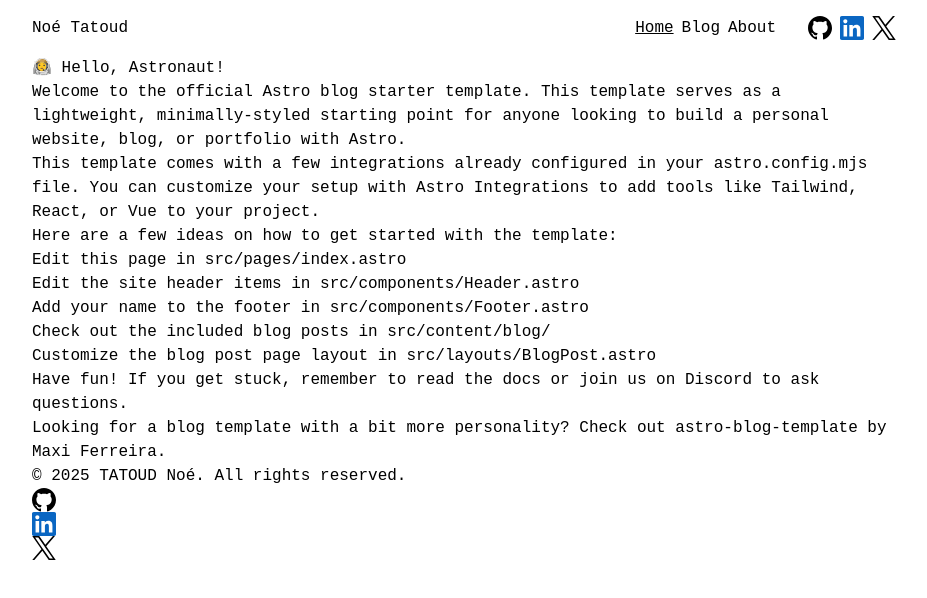
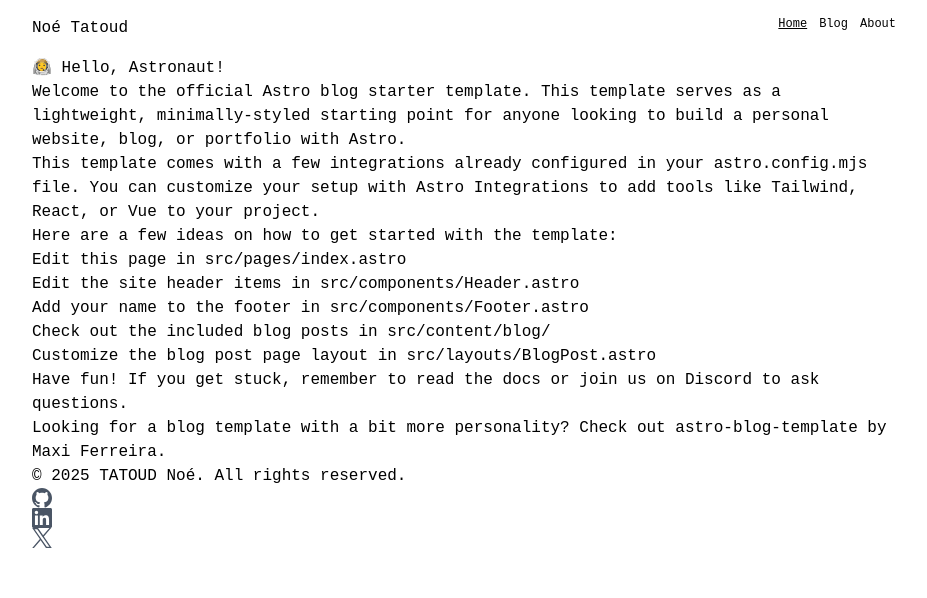
Before and after one commit to ntatoud/blog, an Astro site: page / in a window 1280 px wide. Shown: the whole page, without its empty margins (176-1103 px from the left). Built offline with nearby package versions, Linux system fonts and the light colour scheme; Astro itself is replaced by a stand-in of ours; a web font is replaced by a local one.

Commit message:
fix: remove socials from header

```diff
--- a/src/components/brand/social-links.astro
+++ b/src/components/brand/social-links.astro
@@ -7,7 +7,10 @@
     return (
       <a href={social.link} target="_blank" rel="noreferrer">
         <span class="sr-only">Follow me on {social.label}</span>
-        <social.Icon className="size-6" aria-hidden="true" />
+        <social.Icon
+          className="size-5 fill-gray-600 hover:fill-gray-800"
+          aria-hidden="true"
+        />
       </a>
     );
   })
--- a/src/components/icons/brands/github.tsx
+++ b/src/components/icons/brands/github.tsx
@@ -5,7 +5,7 @@
     width="1em"
     height="1em"
     viewBox="0 0 1024 1024"
-    fill="none"
+    fill="currentColor"
     xmlns="http://www.w3.org/2000/svg"
     {...props}
   >
@@ -14,7 +14,6 @@
       clipRule="evenodd"
       d="M8 0C3.58 0 0 3.58 0 8C0 11.54 2.29 14.53 5.47 15.59C5.87 15.66 6.02 15.42 6.02 15.21C6.02 15.02 6.01 14.39 6.01 13.72C4 14.09 3.48 13.23 3.32 12.78C3.23 12.55 2.84 11.84 2.5 11.65C2.22 11.5 1.82 11.13 2.49 11.12C3.12 11.11 3.57 11.7 3.72 11.94C4.44 13.15 5.59 12.81 6.05 12.6C6.12 12.08 6.33 11.73 6.56 11.53C4.78 11.33 2.92 10.64 2.92 7.58C2.92 6.71 3.23 5.99 3.74 5.43C3.66 5.23 3.38 4.41 3.82 3.31C3.82 3.31 4.49 3.1 6.02 4.13C6.66 3.95 7.34 3.86 8.02 3.86C8.7 3.86 9.38 3.95 10.02 4.13C11.55 3.09 12.22 3.31 12.22 3.31C12.66 4.41 12.38 5.23 12.3 5.43C12.81 5.99 13.12 6.7 13.12 7.58C13.12 10.65 11.25 11.33 9.47 11.53C9.76 11.78 10.01 12.26 10.01 13.01C10.01 14.08 10 14.94 10 15.21C10 15.42 10.15 15.67 10.55 15.59C13.71 14.53 16 11.53 16 8C16 3.58 12.42 0 8 0Z"
       transform="scale(64)"
-      fill="currentColor"
     />
   </svg>
 );
--- a/src/components/icons/brands/linkedin.tsx
+++ b/src/components/icons/brands/linkedin.tsx
@@ -5,14 +5,12 @@
     width="1em"
     height="1em"
     xmlns="http://www.w3.org/2000/svg"
+    fill="currentColor"
     preserveAspectRatio="xMidYMid"
     viewBox="0 0 256 256"
     {...props}
   >
-    <path
-      d="M218.123 218.127h-37.931v-59.403c0-14.165-.253-32.4-19.728-32.4-19.756 0-22.779 15.434-22.779 31.369v60.43h-37.93V95.967h36.413v16.694h.51a39.907 39.907 0 0 1 35.928-19.733c38.445 0 45.533 25.288 45.533 58.186l-.016 67.013ZM56.955 79.27c-12.157.002-22.014-9.852-22.016-22.009-.002-12.157 9.851-22.014 22.008-22.016 12.157-.003 22.014 9.851 22.016 22.008A22.013 22.013 0 0 1 56.955 79.27m18.966 138.858H37.95V95.967h37.97v122.16ZM237.033.018H18.89C8.58-.098.125 8.161-.001 18.471v219.053c.122 10.315 8.576 18.582 18.89 18.474h218.144c10.336.128 18.823-8.139 18.966-18.474V18.454c-.147-10.33-8.635-18.588-18.966-18.453"
-      fill="#0A66C2"
-    />
+    <path d="M218.123 218.127h-37.931v-59.403c0-14.165-.253-32.4-19.728-32.4-19.756 0-22.779 15.434-22.779 31.369v60.43h-37.93V95.967h36.413v16.694h.51a39.907 39.907 0 0 1 35.928-19.733c38.445 0 45.533 25.288 45.533 58.186l-.016 67.013ZM56.955 79.27c-12.157.002-22.014-9.852-22.016-22.009-.002-12.157 9.851-22.014 22.008-22.016 12.157-.003 22.014 9.851 22.016 22.008A22.013 22.013 0 0 1 56.955 79.27m18.966 138.858H37.95V95.967h37.97v122.16ZM237.033.018H18.89C8.58-.098.125 8.161-.001 18.471v219.053c.122 10.315 8.576 18.582 18.89 18.474h218.144c10.336.128 18.823-8.139 18.966-18.474V18.454c-.147-10.33-8.635-18.588-18.966-18.453" />
   </svg>
 );
 export default LinkedIn;
--- a/src/components/icons/brands/twitter.tsx
+++ b/src/components/icons/brands/twitter.tsx
@@ -5,14 +5,11 @@
     xmlns="http://www.w3.org/2000/svg"
     width="1em"
     height="1em"
-    fill="none"
+    fill="currentColor"
     viewBox="0 0 1200 1227"
     {...props}
   >
-    <path
-      fill="currentColor"
-      d="M714.163 519.284 1160.89 0h-105.86L667.137 450.887 357.328 0H0l468.492 681.821L0 1226.37h105.866l409.625-476.152 327.181 476.152H1200L714.137 519.284h.026ZM569.165 687.828l-47.468-67.894-377.686-540.24h162.604l304.797 435.991 47.468 67.894 396.2 566.721H892.476L569.165 687.854v-.026Z"
-    />
+    <path d="M714.163 519.284 1160.89 0h-105.86L667.137 450.887 357.328 0H0l468.492 681.821L0 1226.37h105.866l409.625-476.152 327.181 476.152H1200L714.137 519.284h.026ZM569.165 687.828l-47.468-67.894-377.686-540.24h162.604l304.797 435.991 47.468 67.894 396.2 566.721H892.476L569.165 687.854v-.026Z" />
   </svg>
 );
 export default XformerlyTwitter;
--- a/src/layout/header.astro
+++ b/src/layout/header.astro
@@ -1,5 +1,4 @@
 ---
-import SocialLinks from '@/components/brand/social-links.astro';
 import { SITE_TITLE } from '@/consts';
 import HeaderLink from '@/layout/header-link.astro';
 
@@ -26,7 +25,7 @@
 <header class="flex w-full items-center justify-start gap-8 py-4 lg:max-w-5xl">
   <nav class="flex w-full">
     <h2><a href="/">{SITE_TITLE}</a></h2>
-    <div class="ml-auto flex gap-2">
+    <div class="ml-auto flex gap-3 text-xs">
       {
         headerLinks.map((link) => {
           return <HeaderLink href={link.href}>{link.label}</HeaderLink>;
@@ -34,7 +33,4 @@
       }
     </div>
   </nav>
-  <div class="flex gap-2">
-    <SocialLinks />
-  </div>
 </header>
```
